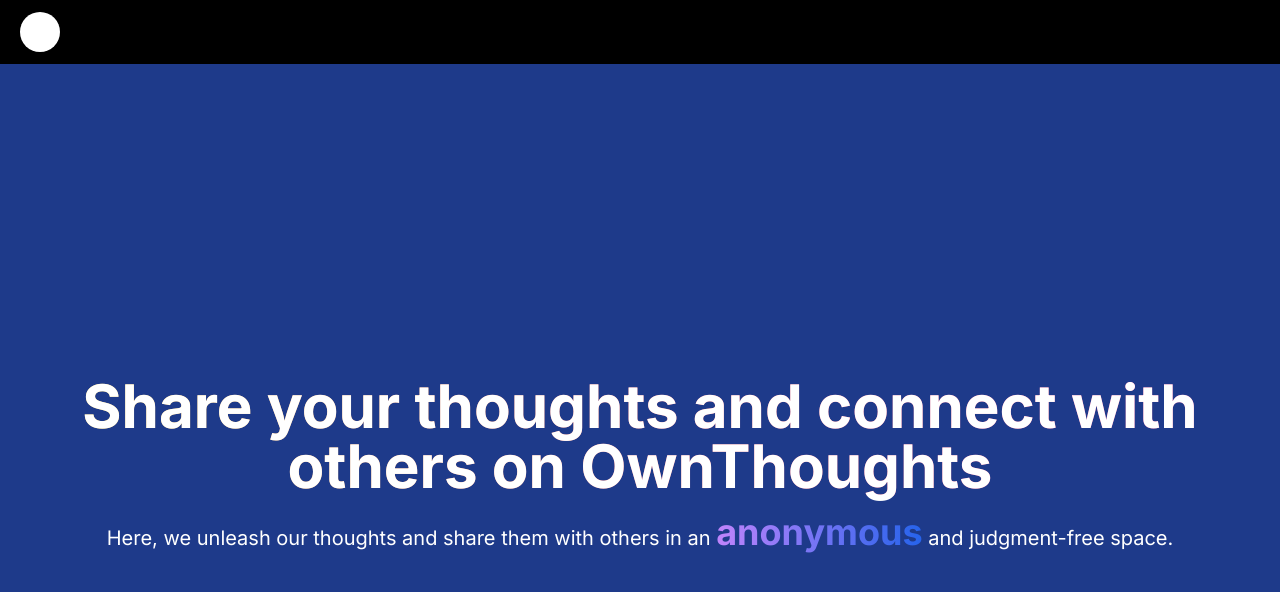
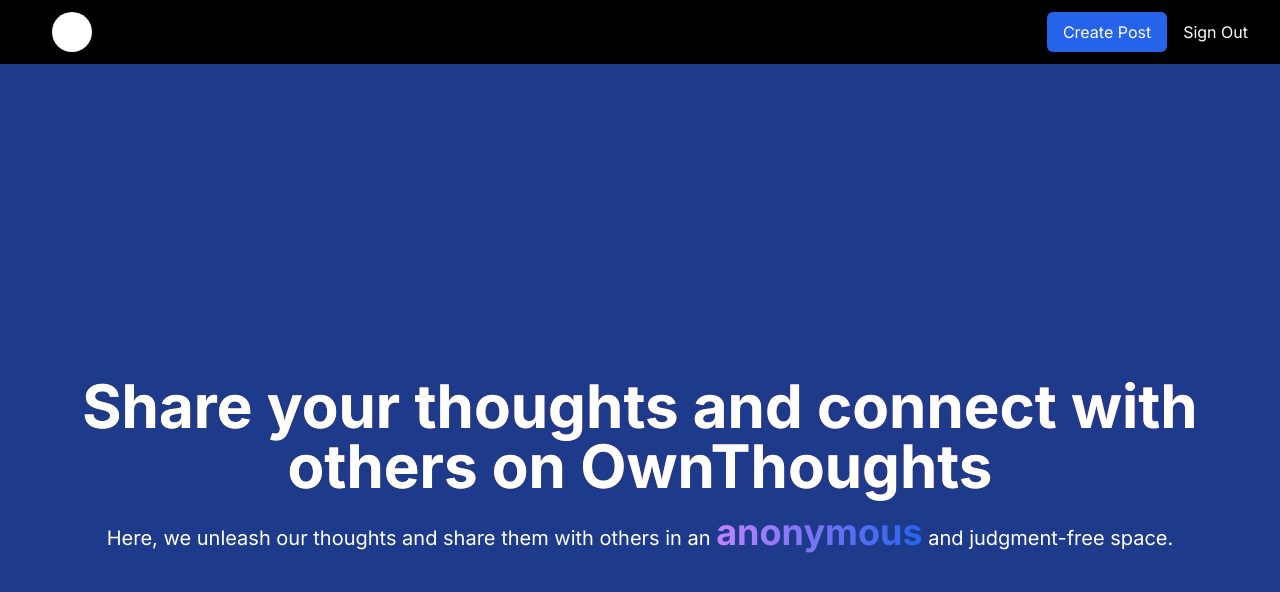
Before and after one commit to AnishChakraborty/social, a Next.js app: page / in a window 1280 px wide. Shown: the top 592 px of the page. Built offline with nearby package versions, Linux system fonts and the light colour scheme.

Commit message:
chabges in nav

```diff
--- a/components/nav.jsx
+++ b/components/nav.jsx
@@ -1,13 +1,75 @@
 "use client";
-import Link from 'next/link'
-import React, { useEffect, useState } from 'react'
+import Link from "next/link";
+import React, { useState } from "react";
 
 export const Nav = () => {
+  const [isMenuOpen, setIsMenuOpen] = useState(false);
+  const isUserLoggedin = true; // Replace with actual authentication logic
+
   return (
-    <div className='h-16 w-full bg-black flex'>
-        <Link href="/">
-        <div className='h-10 w-10 bg-white rounded-full mx-5 my-3'></div>
-        </Link>
-    </div>
-  )
-}
+    <nav className="h-16 w-full bg-black flex items-center justify-between px-4 md:px-8 relative">
+      <Link href="/">
+        <h3 className="h-10 w-10 bg-white rounded-full mx-5 my-3 cursor-pointer"></h3>
+      </Link>
+      <div className="hidden md:flex items-center space-x-4">
+        {isUserLoggedin ? (
+          <div className="flex items-center space-x-4">
+            <Link href="/">
+              <h3 className="text-white bg-blue-600 px-4 py-2 rounded-md cursor-pointer hover:bg-blue-700 transition-colors">
+                Create Post
+              </h3>
+            </Link>
+            <Link href="/">
+              <h3 className="text-white cursor-pointer hover:underline">
+                Sign Out
+              </h3>
+            </Link>
+          </div>
+        ) : (
+          <Link href="/">
+            <h3 className="text-white cursor-pointer hover:underline">
+              Log In
+            </h3>
+          </Link>
+        )}
+      </div>
+      {/* Mobile Menu Button */}
+      <div className="md:hidden flex items-center">
+        <button
+          className="text-white"
+          aria-label="Toggle menu"
+          onClick={() => setIsMenuOpen(!isMenuOpen)}
+        >
+          <svg className="w-6 h-6" fill="none" stroke="currentColor" viewBox="0 0 24 24" xmlns="http://www.w3.org/2000/svg">
+            <path strokeLinecap="round" strokeLinejoin="round" strokeWidth="2" d="M4 6h16M4 12h16m-7 6h7"></path>
+          </svg>
+        </button>
+      </div>
+      {/* Mobile Menu */}
+      <div className={`md:hidden absolute top-16 right-4 bg-black text-white w-48 rounded-lg transition-transform transform ${isMenuOpen ? "translate-y-0" : "-translate-y-full"} shadow-lg`}>
+        <div className="flex flex-col items-center space-y-4 p-4">
+          {isUserLoggedin ? (
+            <>
+              <Link href="/">
+                <h3 className="block px-4 py-2 rounded-md cursor-pointer hover:bg-blue-700">
+                  Create
+                </h3>
+              </Link>
+              <Link href="/">
+                <h3 className="block cursor-pointer hover:underline">
+                  Sign Out
+                </h3>
+              </Link>
+            </>
+          ) : (
+            <Link href="/">
+              <h3 className="block px-4 py-2 text-center cursor-pointer hover:underline">
+                Log In
+              </h3>
+            </Link>
+          )}
+        </div>
+      </div>
+    </nav>
+  );
+};
```
